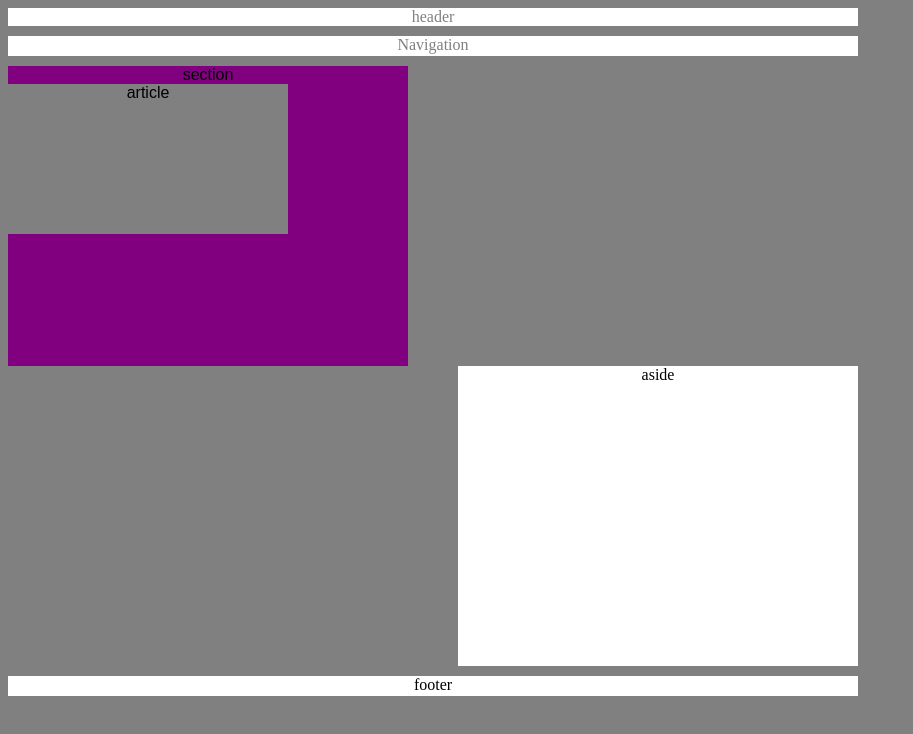
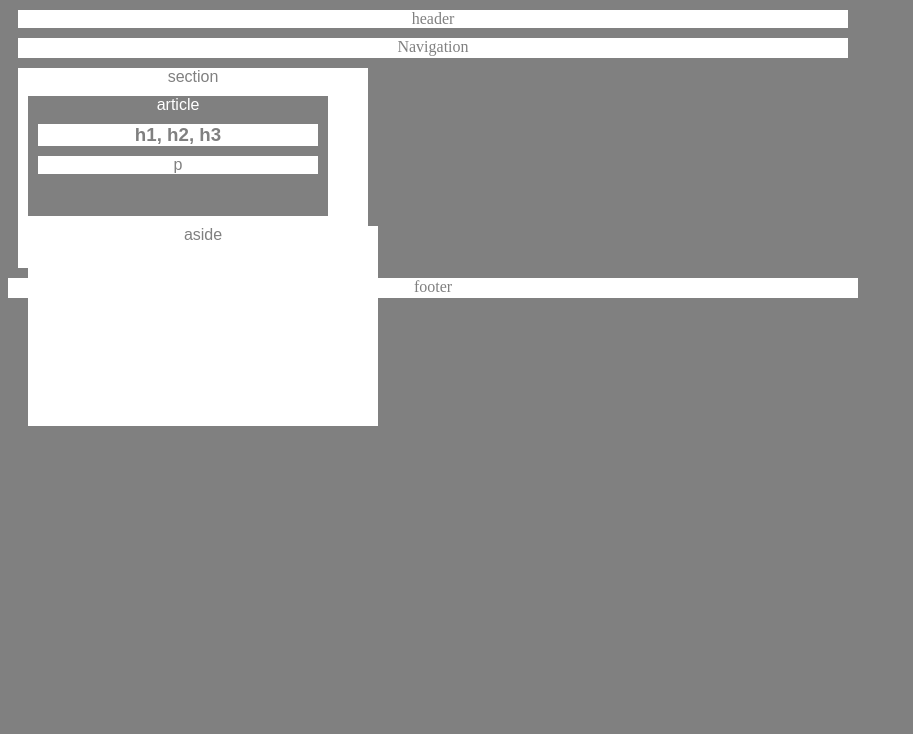
Before and after one commit to Mjimenez05/HW-Wireframe, a plain HTML site: page index.html in a window 1280 px wide. Shown: the whole page, without its empty margins (0-913 px from the left). Drawn offline with Linux system fonts and the light colour scheme.

Commit message:
Figuring out the layout

```diff
--- a/index.html
+++ b/index.html
@@ -13,20 +13,19 @@
     <nav>
         Navigation
     </nav>
-    <div class="wrapper">
+    <div class="section-box">
         <section>
             section
             <article>
                 article
+                <h1>h1, h2, h3</h1>
+                <p>p</p>
             </article>
-
+            <aside>
+                aside
+            </aside>
         </section>
     </div>
-
-    <aside>
-        aside
-    </aside>
-
     <footer>
         footer
     </footer>
--- a/style.css
+++ b/style.css
@@ -3,7 +3,7 @@ header {
     color: grey;
     text-align: center;
     clear: both;
-    margin-bottom: 10px;
+    margin: 10px 10px 10px 10px;
 }
 
 nav {
@@ -12,42 +12,59 @@ nav {
     color: grey;
     background-color: white;
     height: 20px;
-    margin-bottom: 10px;
+    margin: 10px 10px 10px 10px;
+}
+
+.section-box {
+    display: inline;
 }
 
 section {
+    margin-left: 10px;
     text-align: center;
     font-family: Arial, Helvetica, sans-serif;
-    color: black;
-    background-color: purple;
-    width: 400px;
-    height: 300px;
+    color: grey;
+    background-color: white;
+    width: 350px;
+    height: 200px;
     clear: both;
 }
 
+p {
+    margin: 10px 10px 10px 10px;
+    color: grey;
+    background-color: white;
+}
+
+h1 {
+    color: grey;
+    margin: 10px;
+    background-color: white;
+}
+
 article {
-    display: block;
-    padding-left: 15px;
-    padding-right: 15px;
-    width: 250px;
-    height: 150px;
+    color: white;
+    float: none;
+    margin: 10px 10px 10px 10px;
+    width: 300px;
+    height: 120px;
     background-color: grey;
     text-align: center;
+    clear: both;
 }
 
 aside {
-    display: flexbox;
-    float: right;
-    color: black;
+    color: grey;
     background-color: white;
-    width: 400px;
-    height: 300px;
-    margin-bottom: 10px;
+    width: 350px;
+    height: 200px;
+    margin: 10px 10px 10px 10px;
     text-align: center;
     clear: both;
 }
 
 footer {
+    color: grey;
     margin-top: 10px;
     height: 20px;
     text-align: center;
```
